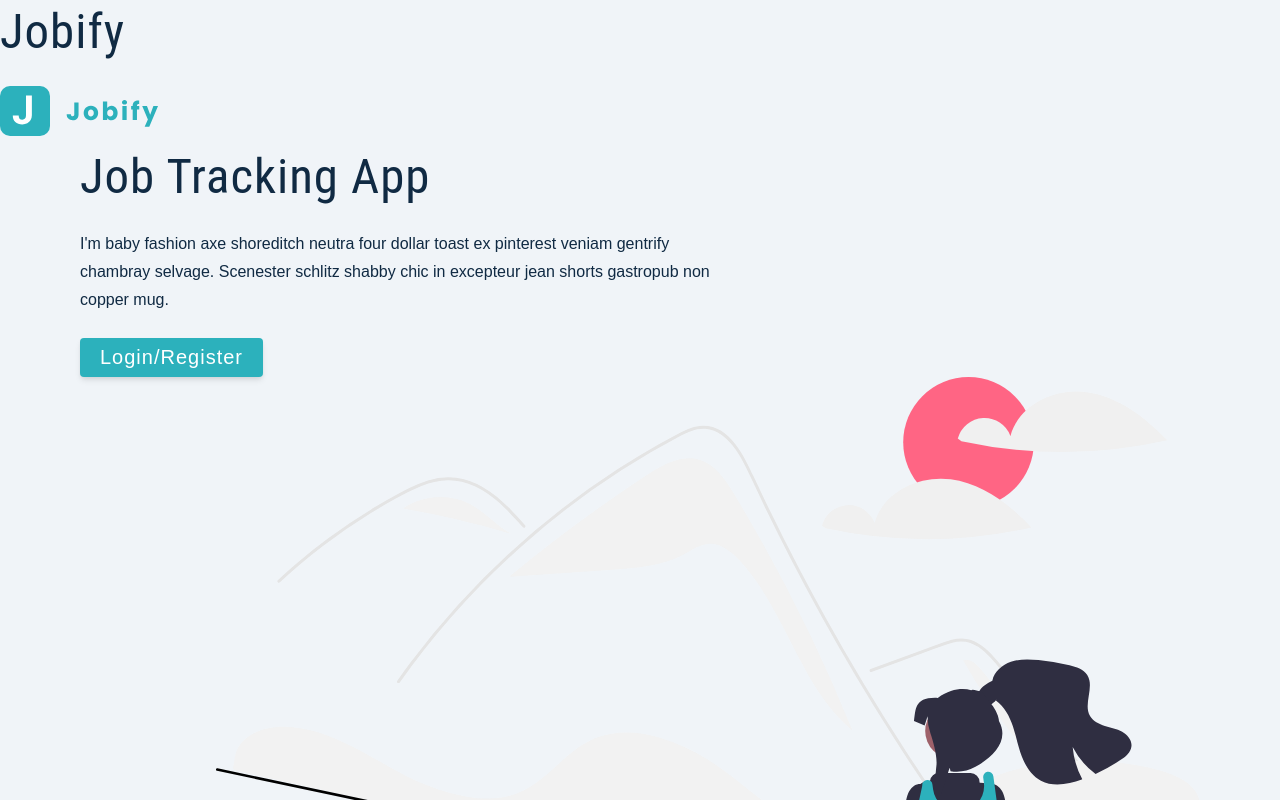
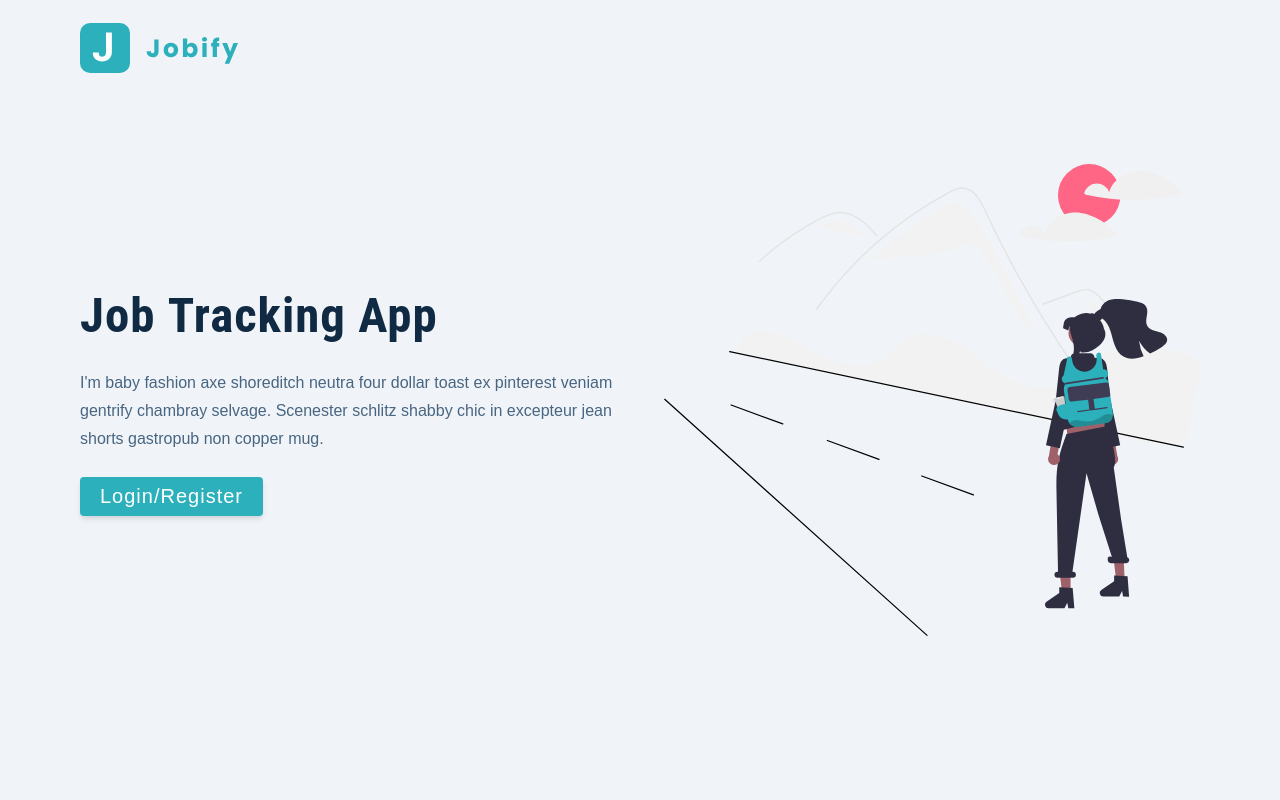
Before and after one commit to ioulungTsai/jobify, a React (Create React App) app in the folder client/: page / in a window 1280 px wide. Shown: the top 800 px of the page. Built offline with nearby package versions, Linux system fonts and the light colour scheme.

Commit message:
Add styles in Landing component

```diff
--- a/client/src/App.js
+++ b/client/src/App.js
@@ -3,7 +3,6 @@ import Landing from "./pages/Landing";
 const App = () => {
   return (
     <div>
-      <h1>Jobify</h1>
       <Landing />
     </div>
   );
--- a/client/src/pages/Landing.js
+++ b/client/src/pages/Landing.js
@@ -1,8 +1,10 @@
 import logo from "../assets/images/logo.svg";
 import main from "../assets/images/main.svg";
+import Wrapper from "../assets/wrappers/LandingPage";
+
 const Landing = () => {
   return (
-    <main>
+    <Wrapper>
       <nav>
         <img src={logo} alt="jobify" className='logo'/>
       </nav>
@@ -10,16 +12,18 @@ const Landing = () => {
         {/* info */}
         <div className="info">
           <h1>
-            job <span>tracking</span> app
+            job <strong>tracking</strong> app
           </h1>
           <p>
             I'm baby fashion axe shoreditch neutra four dollar toast ex pinterest veniam gentrify chambray selvage. Scenester schlitz shabby chic in excepteur jean shorts gastropub non copper mug.
           </p>
           <button className="btn btn-hero">Login/Register</button>
         </div>
+        {/* info */}
         <img src={main} alt="job hunt" className='img main-img'/>
       </div>
-    </main>
+    </Wrapper>
   );
 };
+
 export default Landing;
```
